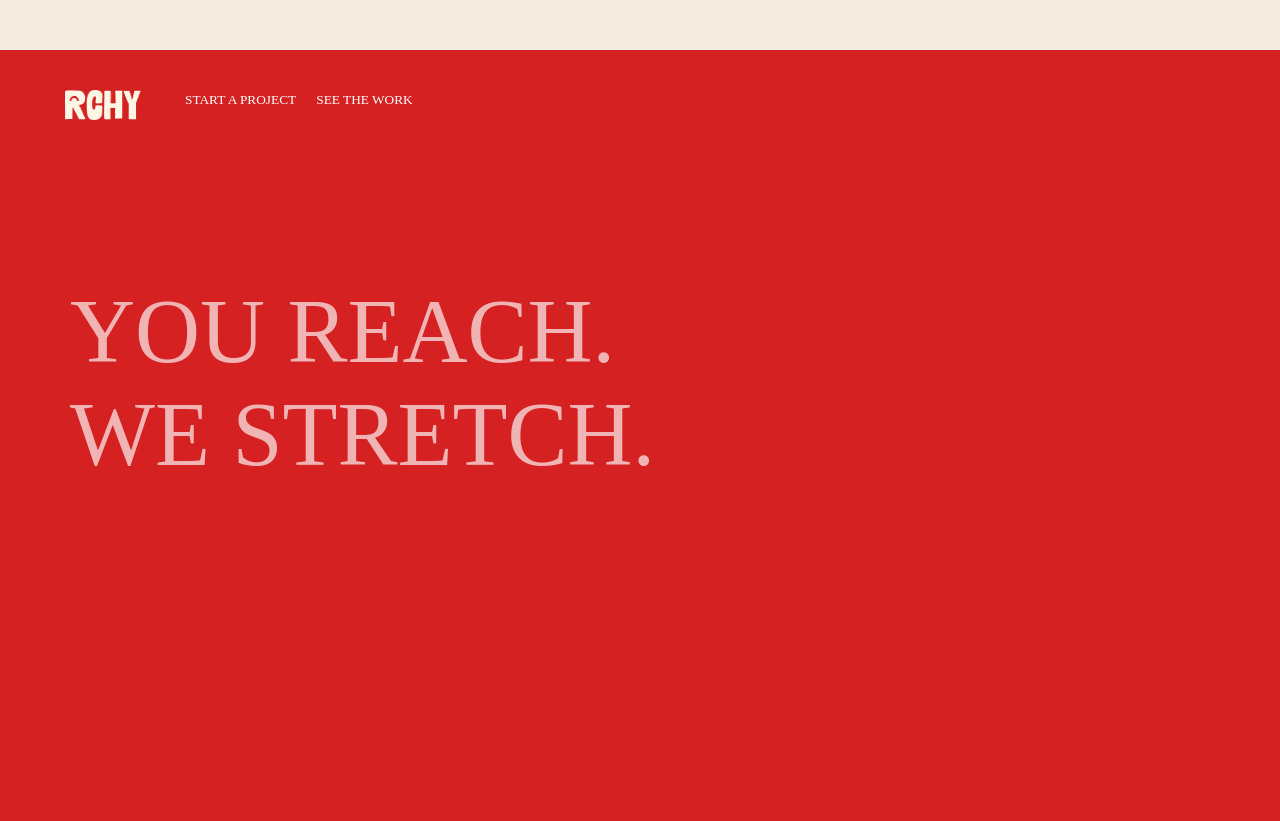
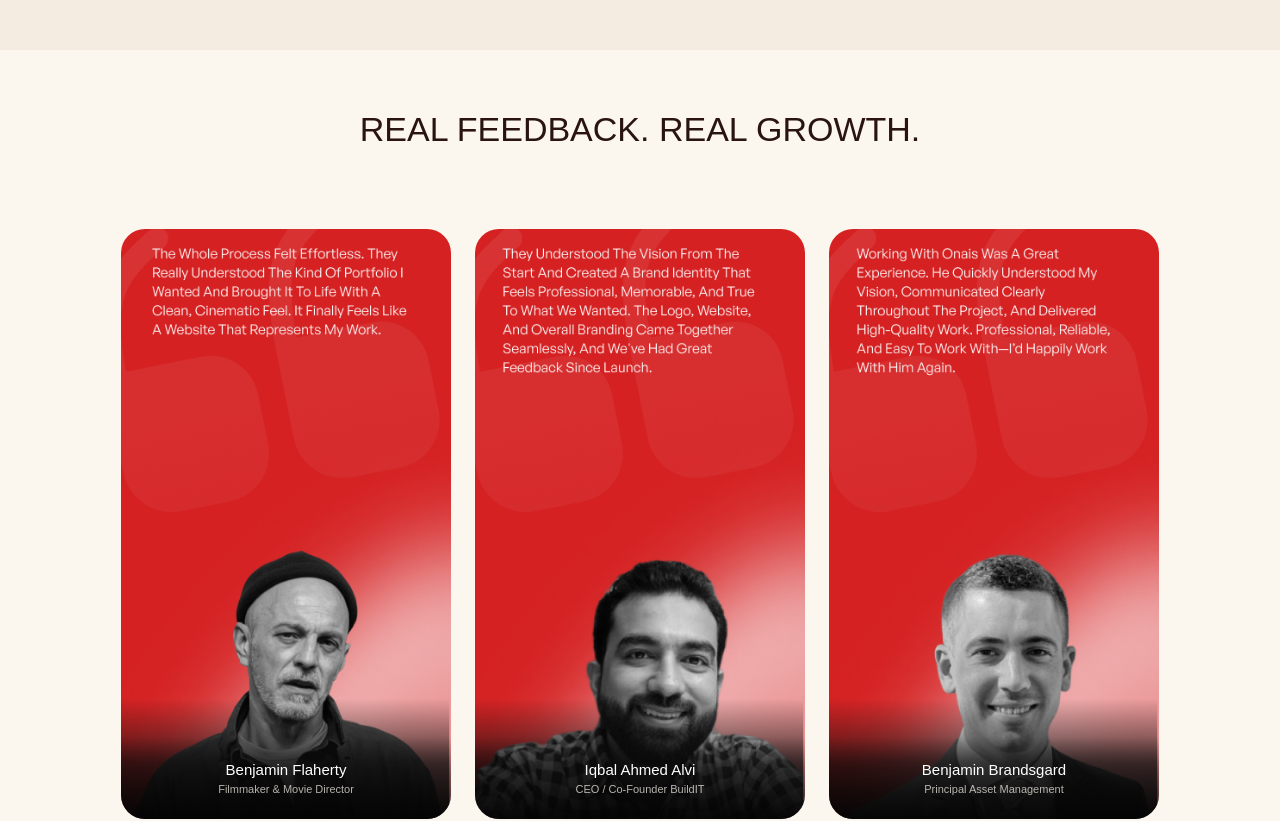
Before and after one commit to annaskhan-dev/RCHYstudio, a React (Vite) app: page / in a window 1280 px wide. Shown: the part 4420-5241 px from the top of the page. Built offline with nearby package versions, Linux system fonts and the light colour scheme.

Commit message:
adding things

```diff
--- a/src/components/feedback.jsx
+++ b/src/components/feedback.jsx
@@ -1,25 +1,62 @@
 import React from "react";
-import style from "./footer.module.css";
-import Footerlogo from "../assets/footerlogo.png";
+import style from "./feedback.module.css";
+import Benjfb from "../assets/benjaminfb.png";
+import Iqbalfb from "../assets/iqbalahmedfb.png";
+import Brandsguardfb from "../assets/brandsgardfb.png";
+import Foobzstar from "../assets/fobbztarfb.png";
 
-const Footer = () => {
+const feedbackData = [
+  {
+    id: 1,
+    imgSrc: Benjfb,
+    alt: "Benjamin Flaherty",
+    name: "Benjamin Flaherty",
+    role: "Filmmaker & Movie Director",
+  },
+  {
+    id: 2,
+    imgSrc: Iqbalfb,
+    alt: "Iqbal Ahmed Alvi",
+    name: "Iqbal Ahmed Alvi",
+    role: "CEO / Co-Founder BuildIT",
+  },
+  {
+    id: 3,
+    imgSrc: Brandsguardfb,
+    alt: "Benjamin Brandsgard",
+    name: "Benjamin Brandsgard",
+    role: "Principal Asset Management",
+  },
+  {
+    id: 4,
+    imgSrc: Foobzstar,
+    alt: "Fobbztar",
+    name: "Fobbztar",
+    role: "Twitch Streamer / Tennis Coach",
+  },
+];
+
+const Feedback = () => {
   return (
-    <div className={style.footer}>
-      <nav className={style.nav}>
-        <img className={style.footerlogo} src={Footerlogo} alt="Logo" />
-        <div className={style.buttonGroup}>
-          <button className={style.footerBtn}>START A PROJECT</button>
-          <button className={style.footerBtn}>SEE THE WORK</button>
-        </div>
-      </nav>
-      <div className={style.footertext}>
-        <p>
-          YOU REACH. <br />
-          WE STRETCH.
-        </p>
+    <div>
+      <div className={style.heading}>
+        <p>REAL FEEDBACK. REAL GROWTH.</p>
+      </div>
+
+      <div className={style.imagecontainer}>
+        {feedbackData.map((item) => (
+          <div className={style.imageWrapper} key={item.id}>
+            <img src={item.imgSrc} alt={item.alt} />
+
+            <div className={style.textOverlay}>
+              <p className={style.name}>{item.name}</p>
+              <p className={style.role}>{item.role}</p>
+            </div>
+          </div>
+        ))}
       </div>
     </div>
   );
 };
 
-export default Footer;
+export default Feedback;
```
